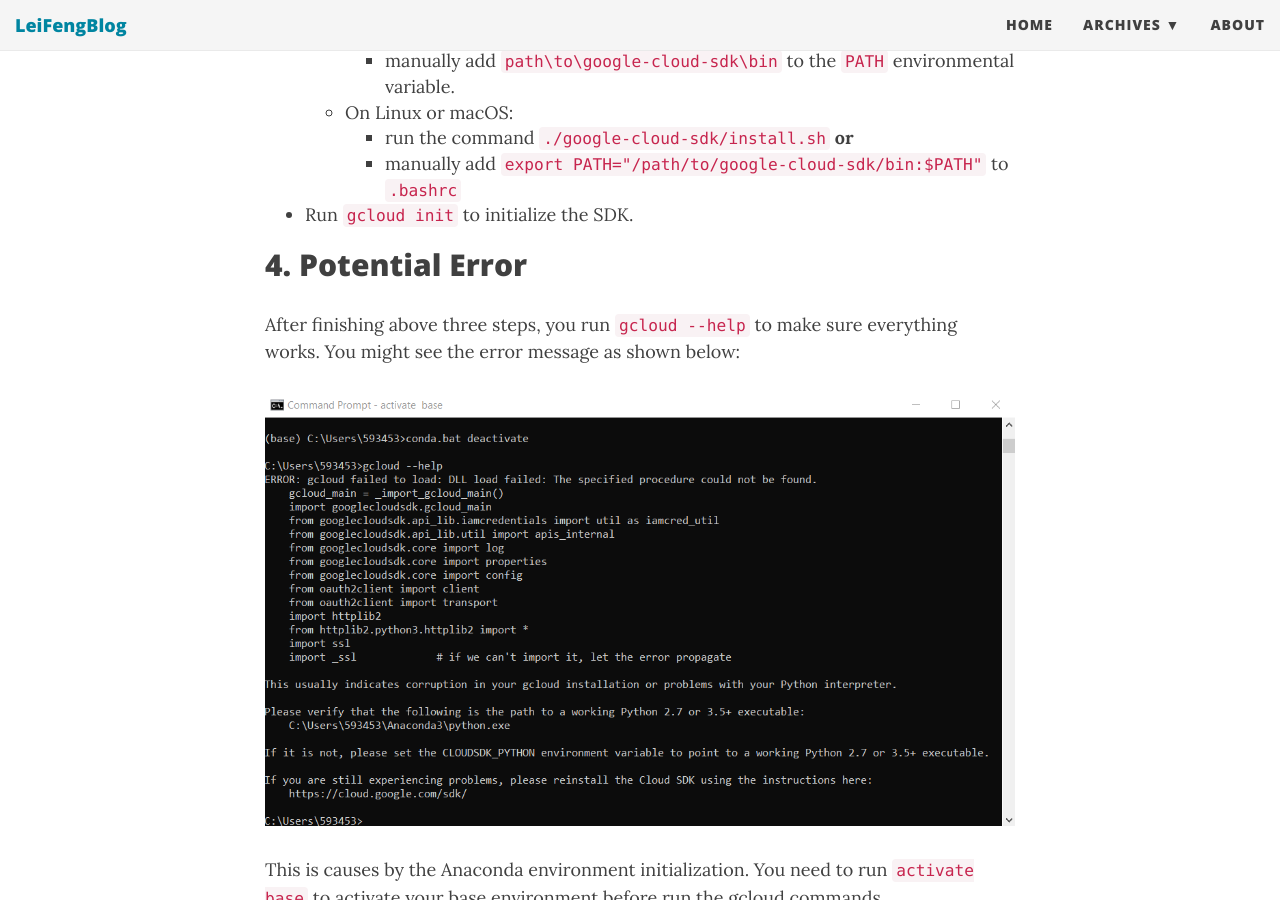
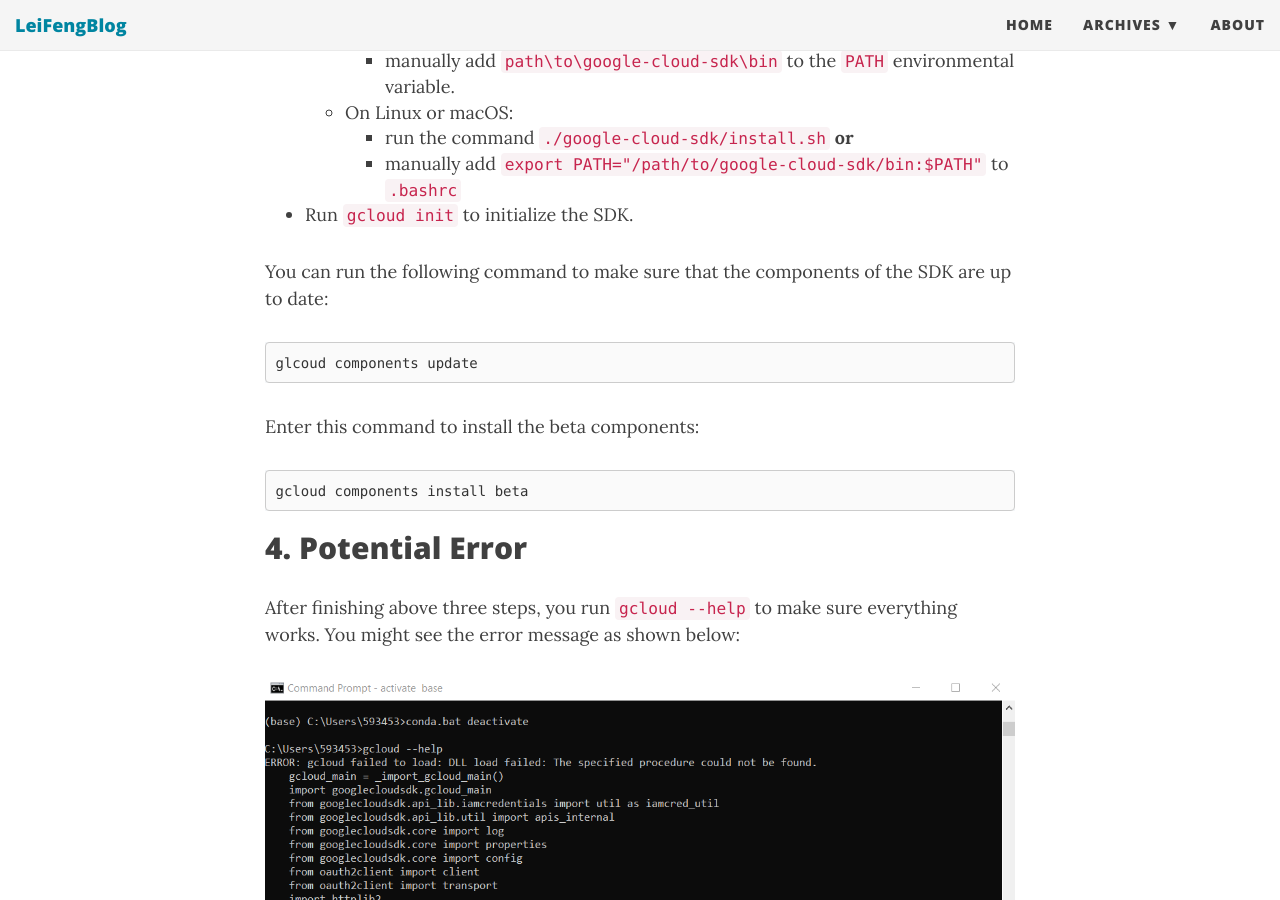
Before and after one commit to stonefl/stonefl.github.io, a Jekyll site: the page built from _posts/2020-06-07-Installing-Google-Cloud-SDK-to-Use-Python-from-Anaconda.md, in a window 1280 px wide and 900 px high, scrolled down 1643 px. Built offline with Jekyll 4.4.1, drawn with Linux system fonts in a browser that asks for light colours; nearby versions of some CDN libraries; comment, search, counter and statistics services are not loaded.

Commit message:
Update 2020-06-07-Installing-Google-Cloud-SDK-to-Use-Python-from-Anaconda.md

````diff
--- a/_posts/2020-06-07-Installing-Google-Cloud-SDK-to-Use-Python-from-Anaconda.md
+++ b/_posts/2020-06-07-Installing-Google-Cloud-SDK-to-Use-Python-from-Anaconda.md
@@ -47,6 +47,16 @@ and don't froget to run `source .bashrc` to refressh your change.
         - manually add `export PATH="/path/to/google-cloud-sdk/bin:$PATH"` to `.bashrc`
 - Run `gcloud init` to initialize the SDK.
 
+You can run the following command to make sure that the components of the SDK are up to date:
+```
+glcoud components update
+```
+
+Enter this command to install the beta components:
+```
+gcloud components install beta
+```
+
 ## 4. Potential Error
 
 After finishing above three steps, you run `gcloud --help` to make sure everything works. You might see the error message as shown below:
````
